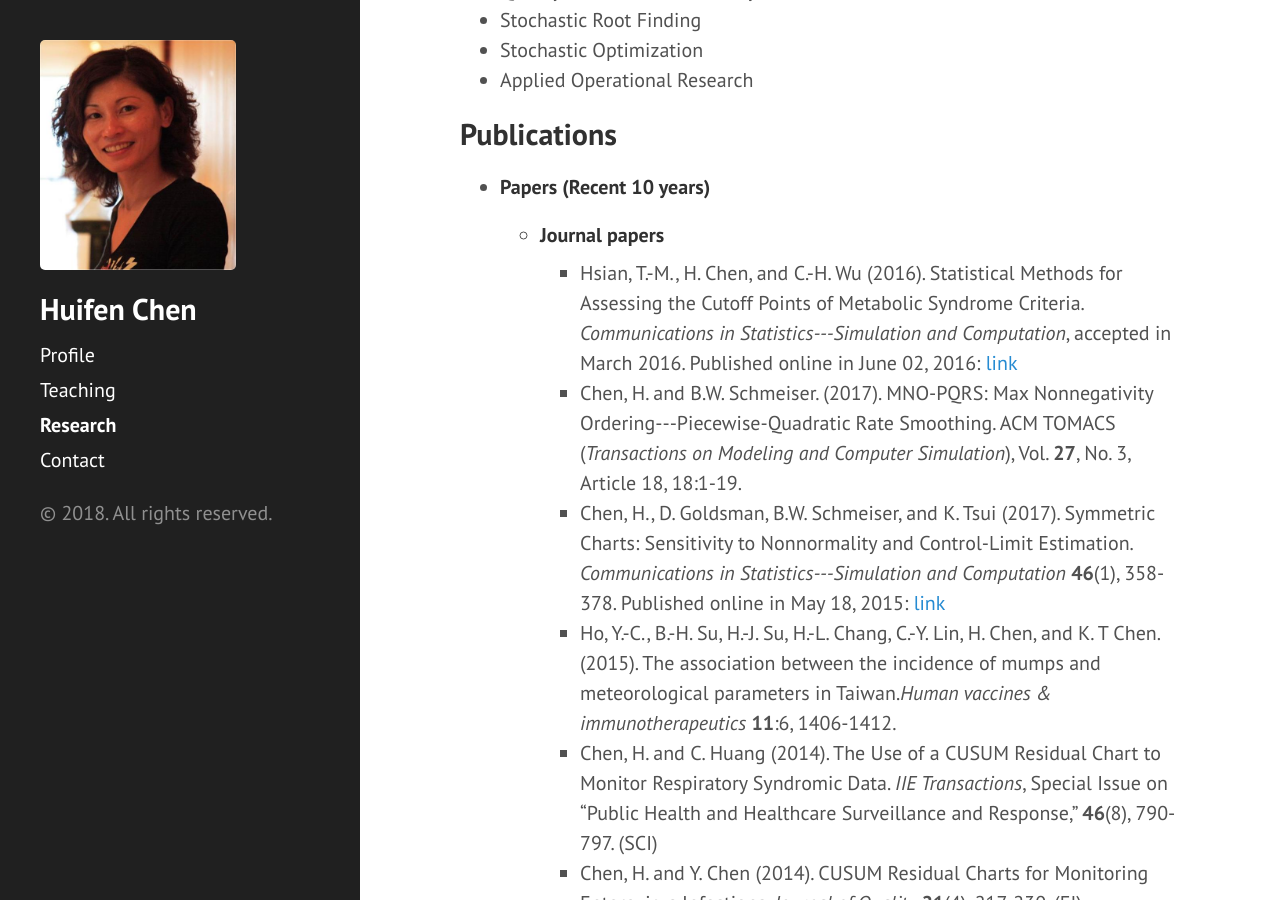
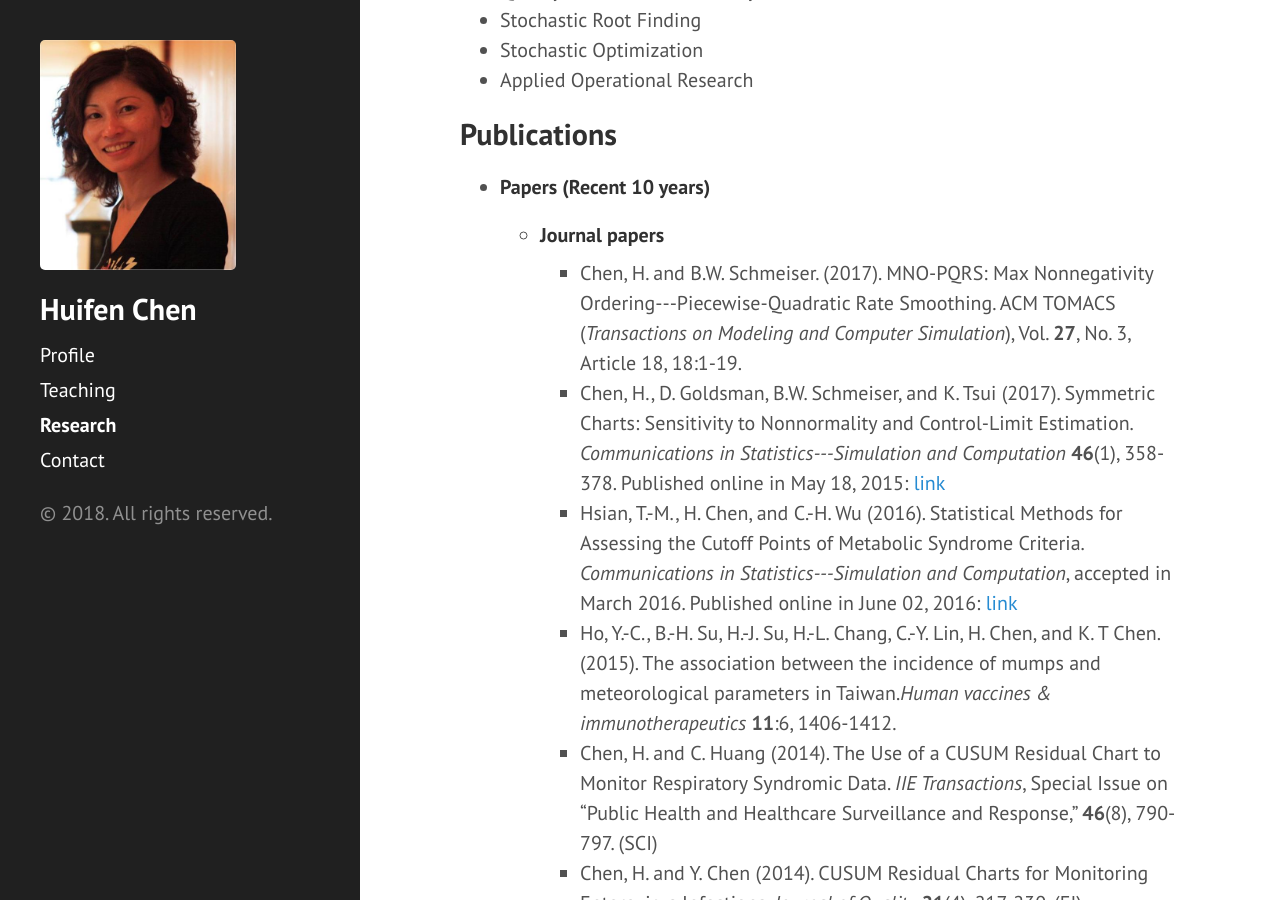
Before and after one commit to huifenchen/huifenchen.github.io, a Jekyll site: the page built from research.html, in a window 1280 px wide and 900 px high, scrolled down 253 px. Built offline with Jekyll 4.4.1, drawn with Linux system fonts in a browser that asks for light colours; nearby versions of some CDN libraries; part of the change alters nothing that is shown.

```diff
--- a/_data/paper.yml
+++ b/_data/paper.yml
@@ -1,7 +1,4 @@
 journal:
-    - year: 2016
-      topic: 'Hsian, T.-M., H. Chen, and C.-H. Wu (2016).  Statistical Methods for Assessing the Cutoff Points of Metabolic Syndrome Criteria. <i>Communications in Statistics---Simulation and Computation</i>, accepted in March 2016.  Published online in June 02, 2016: <a href="http://www.tandfonline.com/doi/full/10.1080/03610918.2016.1171347">link</a>'
-      link: ""
 
     - year: 2017
       topic: "Chen, H. and B.W. Schmeiser.  (2017). MNO-PQRS: Max Nonnegativity Ordering---Piecewise-Quadratic Rate Smoothing.  ACM TOMACS (<i>Transactions on Modeling and Computer Simulation</i>), Vol. <b>27</b>, No. 3, Article 18, 18:1-19."
@@ -9,6 +6,10 @@ journal:
 
     - year: 2017
       topic: 'Chen, H., D. Goldsman, B.W. Schmeiser, and K. Tsui (2017).  Symmetric  Charts: Sensitivity to Nonnormality and Control-Limit Estimation.  <i>Communications in Statistics---Simulation and Computation</i> <b>46</b>(1), 358-378.  Published online in May 18, 2015: <a href="http://www.tandfonline.com/doi/full/10.1080/03610918.2014.963615">link</a>'
+      link: ""
+
+    - year: 2016
+      topic: 'Hsian, T.-M., H. Chen, and C.-H. Wu (2016).  Statistical Methods for Assessing the Cutoff Points of Metabolic Syndrome Criteria. <i>Communications in Statistics---Simulation and Computation</i>, accepted in March 2016.  Published online in June 02, 2016: <a href="http://www.tandfonline.com/doi/full/10.1080/03610918.2016.1171347">link</a>'
       link: ""
 
     - year: 2015
```
